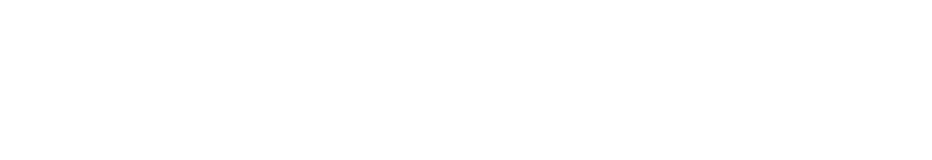
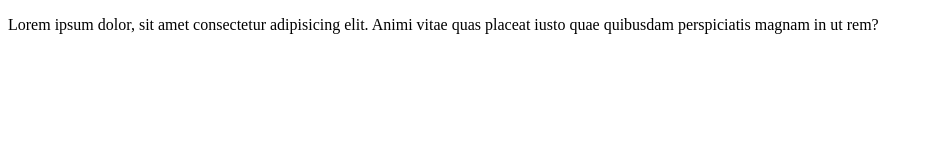
Before and after one commit to marvolo-riddle/Ovcharenko-FrontendPro-21.02, a plain HTML site: page index.html in a window 1280 px wide. Shown: the whole page, without its empty margins (0-932 px from the left). Drawn offline with Linux system fonts and the light colour scheme.

Commit message:
added div with some text

```diff
--- a/index.html
+++ b/index.html
@@ -5,5 +5,12 @@
     <meta name="viewport" content="width=device-width, initial-scale=1.0" />
     <title>Document</title>
   </head>
-  <body></body>
+  <body>
+    <div class="text">
+      <p>
+        Lorem ipsum dolor, sit amet consectetur adipisicing elit. Animi vitae
+        quas placeat iusto quae quibusdam perspiciatis magnam in ut rem?
+      </p>
+    </div>
+  </body>
 </html>
```
